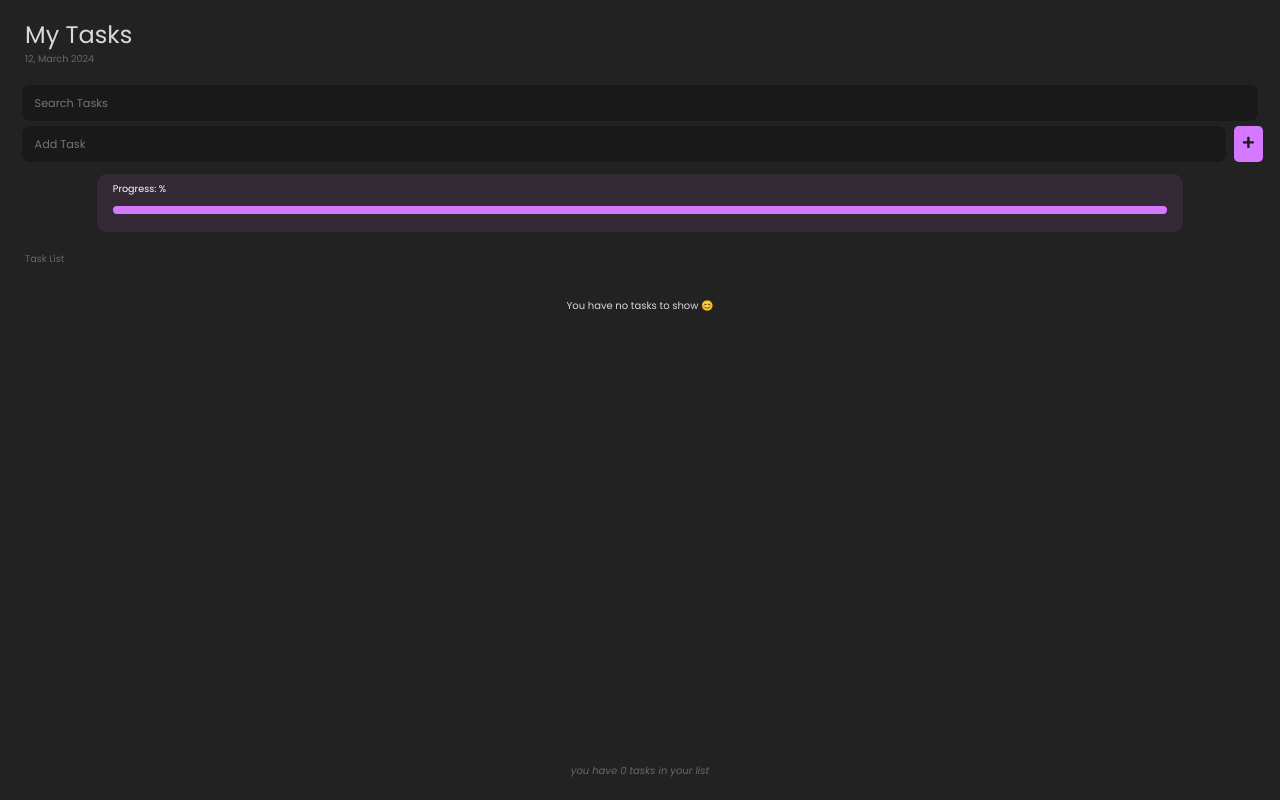
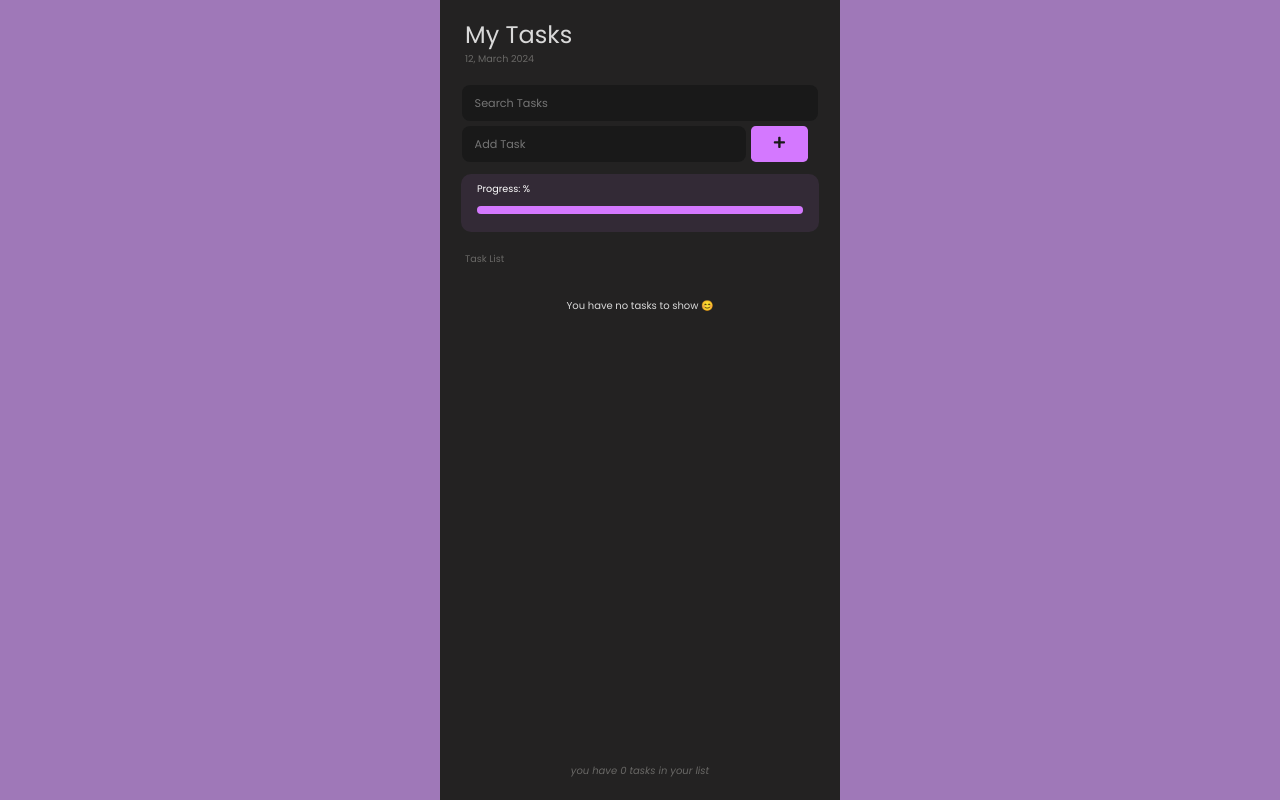
Before and after one commit to winniebuna/task-manager-project, a React (Create React App) app: page / in a window 1280 px wide. Built offline with nearby package versions, Linux system fonts and the light colour scheme.

Commit message:
fixed add button

```diff
--- a/src/index.css
+++ b/src/index.css
@@ -17,6 +17,7 @@ body {
   align-items: center;
   height: 100vh;
   width: 100%;
+  max-width: 400px;
   border: 1px solid #232222;
   margin: auto;
   background-color: #232222;
@@ -63,10 +64,11 @@ footer {
 
 .progress-bar {
   background-color: #332a36;
-  width: 85%;
+  max-width: 100%;
   padding: 0.5rem 1rem;
-  margin: 0.25rem;
+  margin: 0.25rem 2rem;
   border-radius: 10px;
+  width: 90%;
 }
 
 .progress-bar p {
@@ -159,7 +161,7 @@ ul li::before {
 /* Create a custom checkbox */
 .checkmark {
   position: absolute;
-  top: 35%;
+  top: 50%;
   left: 0;
   height: 15px;
   width: 15px;
@@ -247,13 +249,14 @@ ul li::before {
 
 .add-form input[type="text"] {
   font-family: "Poppins";
-  flex-grow: 1;
+  flex-grow: 0.85;
   min-height: 28px;
   font-size: 0.7rem;
   padding: 0.6rem 0.8rem;
   border-radius: 0.5rem;
-  margin-right: 0.5rem;
+  margin-right: 0.3rem;
   margin-left: 0.3rem;
+  width: 10%;
   outline: none;
   border: none;
   background-color: #191919;
@@ -269,6 +272,7 @@ button {
   cursor: pointer;
   outline: none;
   border: none;
+  flex-grow: 0.1;
 }
 
 button:focus,
```
